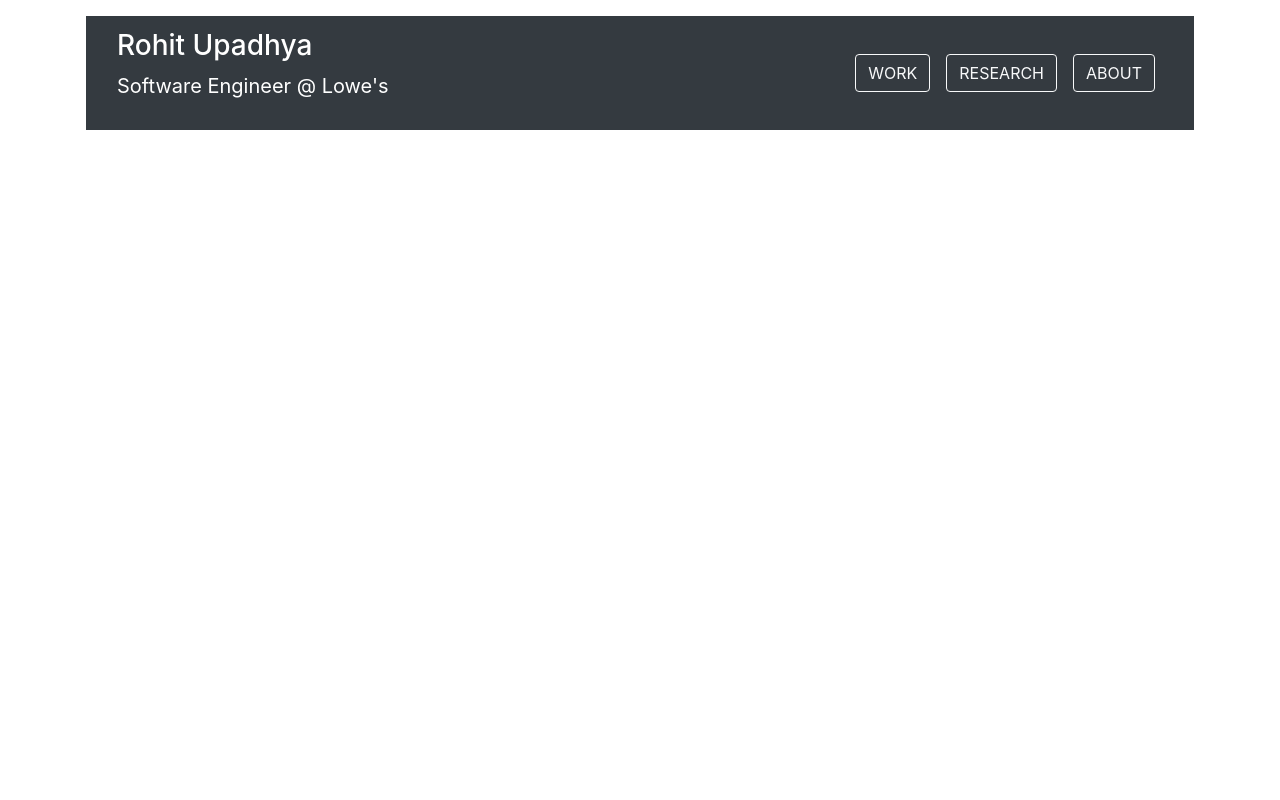
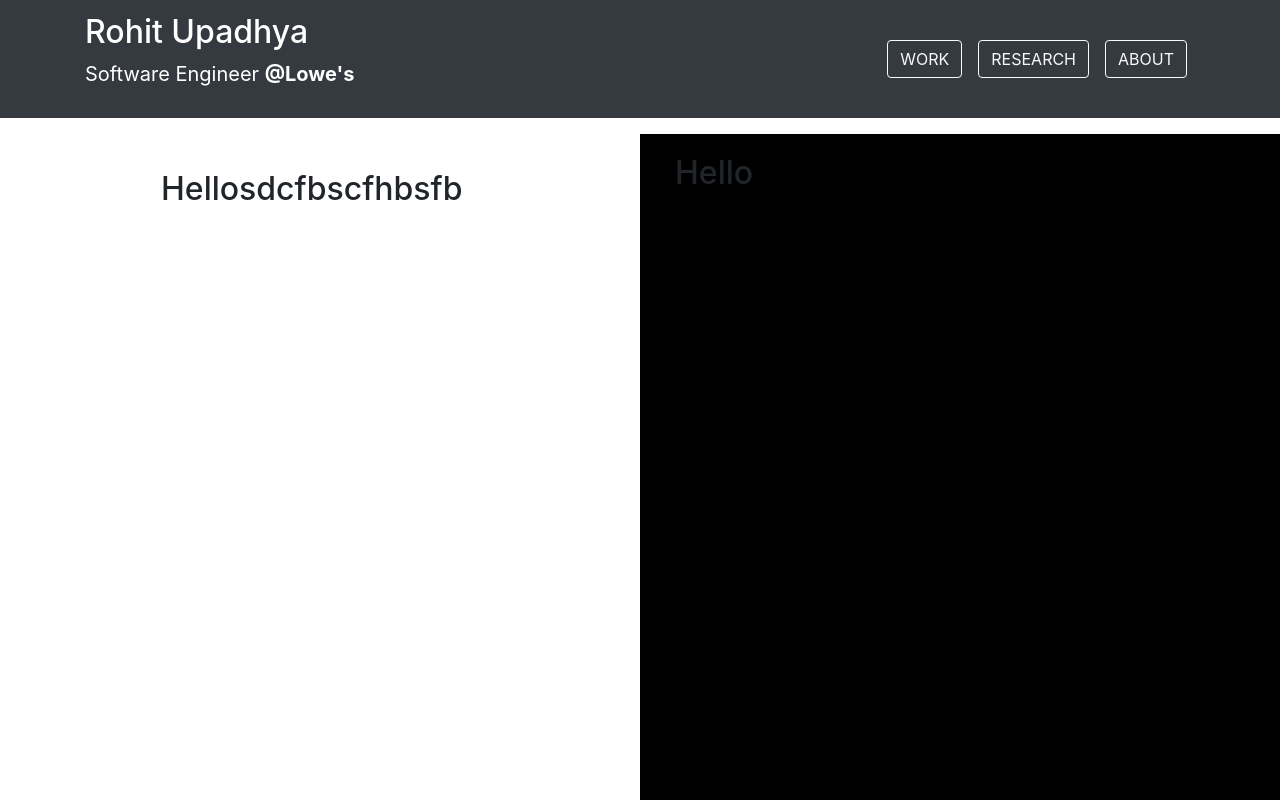
Before and after one commit to rohit-upadhya/portfolio, a React (Create React App) app: page / in a window 1280 px wide. Built offline with nearby package versions, Linux system fonts and the light colour scheme.

Commit message:
Home Configured

```diff
--- a/src/App.js
+++ b/src/App.js
@@ -2,13 +2,15 @@ import React, { useState } from 'react';
 
 import Container from 'react-bootstrap/Container';
 import Navigation from './components/navbar/index';
+import Home from './pages/home'
 import './App.css';
 
 
 const App = () => (
-  <Container className="p-3">
+  <>
     <Navigation />
-  </Container>
+     <Home />
+  </>
 );
 
 export default App;
--- a/src/components/NavBar/index.js
+++ b/src/components/NavBar/index.js
@@ -8,11 +8,11 @@ const Navigation = () => {
             <Container>
                 <Navbar.Brand href="#home">
                     <div>
-                        <h3>
+                        <h2>
                             Rohit Upadhya
-                        </h3>
+                        </h2>
                         <p>
-                            Software Engineer @ Lowe's
+                            Software Engineer <strong>@Lowe's</strong>
                         </p>
                     </div>
                 </Navbar.Brand>
--- a/src/index.js
+++ b/src/index.js
@@ -1,8 +1,7 @@
 import React from 'react';
 import ReactDOM from 'react-dom';
 import App from './App';
-
-// Importing the Bootstrap CSS
+import 'bootstrap/dist/css/bootstrap.css';
 import 'bootstrap/dist/css/bootstrap.min.css';
 
 ReactDOM.render(<App />, document.getElementById('root'));
--- a/src/pages/about.js
+++ b/src/pages/about.js
@@ -0,0 +1 @@
+import './static/index.css'
--- a/src/pages/home.js
+++ b/src/pages/home.js
@@ -0,0 +1,48 @@
+import React from 'react';
+import {Container} from 'react-bootstrap'
+
+
+const Home = () => {
+    return (
+        <Container className="p-3" ollapseOnSelect expand="lg" bg="dark" variant="dark">
+            <div style={{
+                height: "100%",
+                width: "50%",
+                position: "fixed",
+                zIndex: "1",
+                top: "1",
+                paddingTop: "20px",
+                paddingLeft: "20px",
+                left: "0",
+            }}>
+                <Container className="p-3" ollapseOnSelect expand="lg" bg="dark" variant="dark" style={{
+                    marginLeft: "125px"
+                }}>
+                    <h2>
+                        Hellosdcfbscfhbsfb
+                    </h2>
+                </Container>
+            </div>
+            <div style={{
+                height: "100%",
+                width: "50%",
+                position: "fixed",
+                zIndex: "1",
+                top: "1",
+                paddingTop: "20px",
+                paddingLeft: "20px",
+                right: "0",
+                backgroundColor: "#000"
+            }}>
+                <Container>
+                    <h2>
+                        Hello
+                    </h2>
+                </Container>
+            </div>
+        </Container>
+
+    );
+}
+
+export default Home;
```
Also changed, not shown: src/static/index.css (added, +29 -0 lines).
